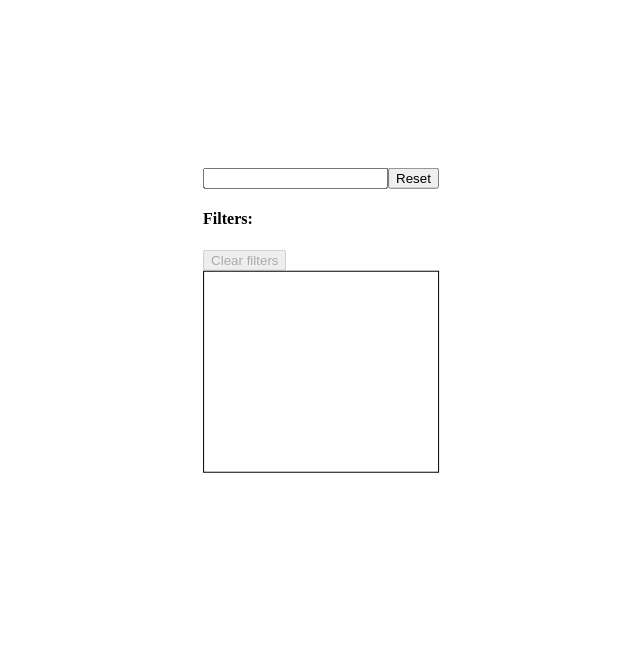
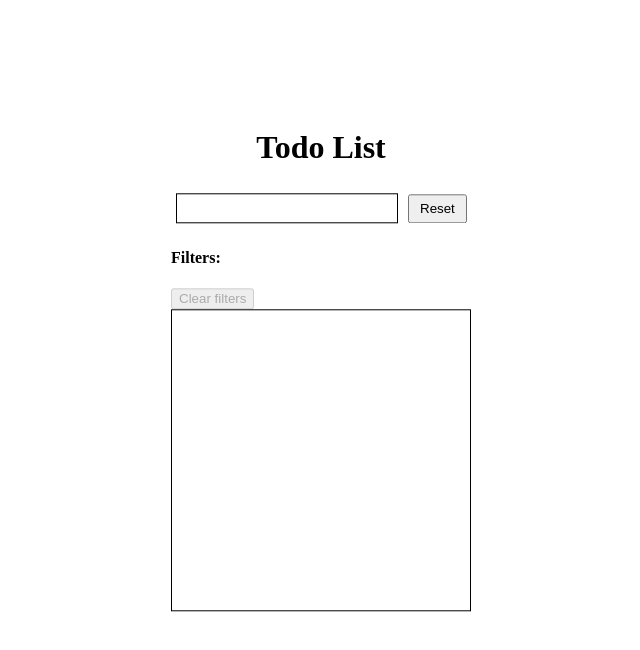
Before and after one commit to iamyashkhandelwal/react-todo-app, a React (Create React App) app: page / in a window 1280 px wide. Shown: the top 650 px of the page, without its empty margins (319-959 px from the left). Built offline with nearby package versions, Linux system fonts and the light colour scheme.

Commit message:
Readme and styling

```diff
--- a/src/App.js
+++ b/src/App.js
@@ -3,7 +3,6 @@ import TodoCard from './components/TodoCard';
 
 export default class App extends Component {
   state = {
-    // hashtags: [],   Not required
     activeTodos: [],
     completedTodos: [],
     filteredTodos: [],
@@ -28,20 +27,15 @@ export default class App extends Component {
   handleOnSubmit = (e) => {
     // on enter
     if(e.keyCode === 13) {
-      // let hashes = this.getHashtags(e.target.value) ? this.getHashtags(e.target.value) : [];
-
-      // let uniqueHashes = [...this.state.hashtags, ...hashes].filter((value, index, self) => {
-      //   return self.indexOf(value) === index
-      // })
 
       this.setState({
-        // hashtags: uniqueHashes,
         activeTodos: [e.target.value.trim(), ...this.state.activeTodos ]
        },
        () => {
         localStorage.setItem("ActiveTodoItems", JSON.stringify(this.state.activeTodos))
        }
       )
+      document.getElementById('inputBox').value = "";
     }
   }
 
@@ -82,18 +76,6 @@ export default class App extends Component {
         localStorage.setItem("filters", JSON.stringify(this.state.filters))
         let filteredList = [];
 
-        // this.state.activeTodos.forEach((todo) => {
-        //   let containAllFilters = this.state.filters.every((filter) => todo.includes(filter))
-        //   if(containAllFilters) {
-        //     filteredList.push(todo)
-        //   }
-        // })
-        // this.state.completedTodos.forEach((todo) => {
-        //   let containAllFilters = this.state.filters.every((filter) => todo.includes(filter))
-        //   if(containAllFilters) {
-        //     filteredList.push(todo)
-        //   }
-        // })
         this.state.activeTodos.forEach((todo) => {
           let hashes = this.getHashtags(todo) ? this.getHashtags(todo) : [];
           let containAllFilters = this.state.filters.every((filter) => hashes.includes(filter))
@@ -109,10 +91,6 @@ export default class App extends Component {
           }
         })
 
-        // to avoid duplicates
-        // let uniqueFilteredList = filteredList.filter((value, index, self) => {
-        //   return self.indexOf(value) === index
-        // })
         this.setState({ filteredTodos: filteredList },
           () => {
             localStorage.setItem("filteredTodoItems", JSON.stringify(this.state.filteredTodos))
@@ -147,16 +125,20 @@ export default class App extends Component {
   }
 
   render() {
-    // console.log('activeTodos: ', this.state.activeTodos);
-    // console.log('completedTodos: ', this.state.completedTodos);
-    // console.log('filteredTodos: ', this.state.filteredTodos);
-    // console.log('filters: ', this.state.filters);
+
     const { filters, filteredTodos, activeTodos, completedTodos } = this.state;
     return (
       <>
       <div className='container'>
-        <input type="text" onKeyUp={this.handleOnSubmit}/>
-        <button onClick={this.deleteTodos}>Reset</button>
+        <h1 className='heading'>Todo List</h1>
+        <input
+          className='inputBox'
+          id='inputBox'
+          type="text"
+          onKeyUp={this.handleOnSubmit}
+          disabled={filters.length}
+        />
+        <button className='resetBtn' onClick={this.deleteTodos}>Reset</button>
         <div>
           <h4>Filters:
             {filters.length > 0 && filters.map((filter, idx) => (<span key={idx} className='filters'>{filter}</span>))}
@@ -216,28 +198,52 @@ export default class App extends Component {
         }
         .container {
           position: absolute;
-          top: 40%;
+          top: 45%;
           left: 50%;
           transform: translate(-50%, -50%);
+          width: 300px
+        }
+        .heading {
+          text-align: center;
+        }
+        .inputBox {
+          border: 1px solid black;
+          margin: 5px;
+          font-size: 16px;
+          padding: 5px;
+          width: 210px;
+        }
+        .resetBtn {
+          padding: 5px 10px;
+          margin-left: 5px;
+          cursor: pointer;
         }
         .taskList {
-          height: 200px;
-          max-height: 200px;
+          height: 300px;
+          max-height: 300px;
           border: 1px solid black;
           overflow-y: auto;
         }
         .todoItem {
-          color: blue;
+          color: brown;
+          font-size: 18px;
+          padding: 5px 10px;
+          cursor: pointer;
+          margin: 8px 0px;
+        }
+        .todoItem:hover {
+          background: lightgrey;
         }
         .completed {
           color: green !important;
         }
         .chips {
-            border: 1px solid black;
+            // border: 1px solid black;
             border-radius: 50px;
             color: red;
             cursor: pointer;
             padding: 5px 8px;
+            font-style: italic;
         }
         .chips:hover {
             background: grey;
```
Also changed, not shown: 1 other file (tests, documents, lock files or other folders).
